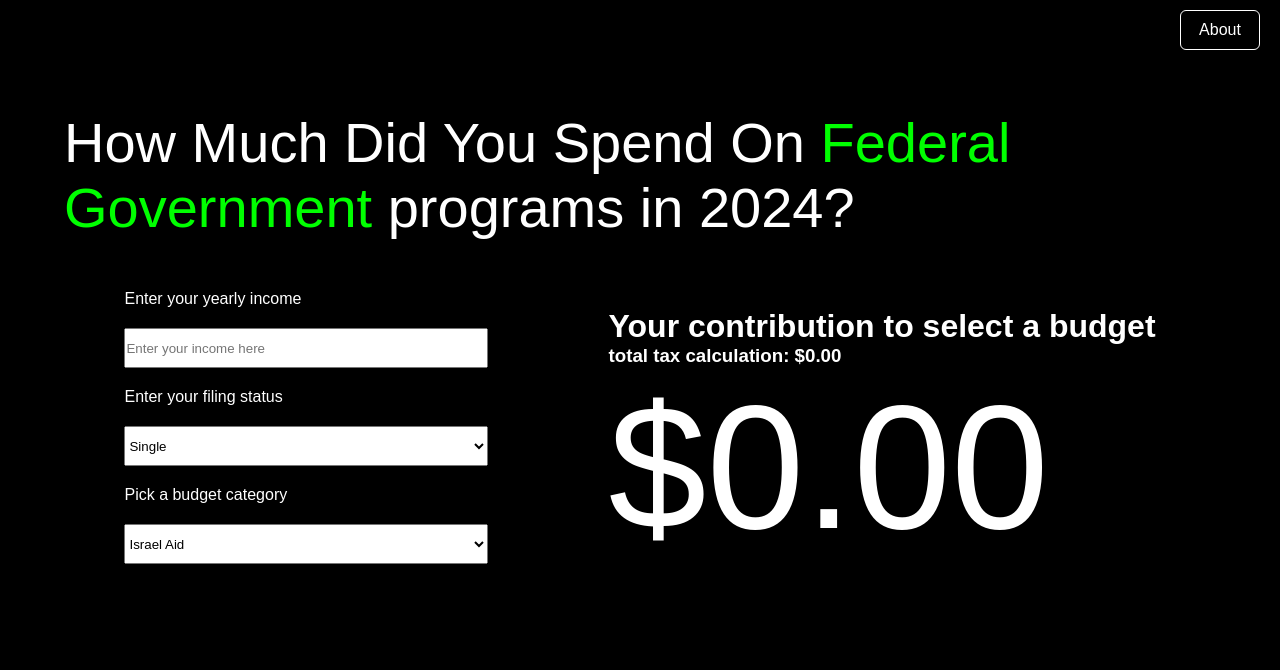
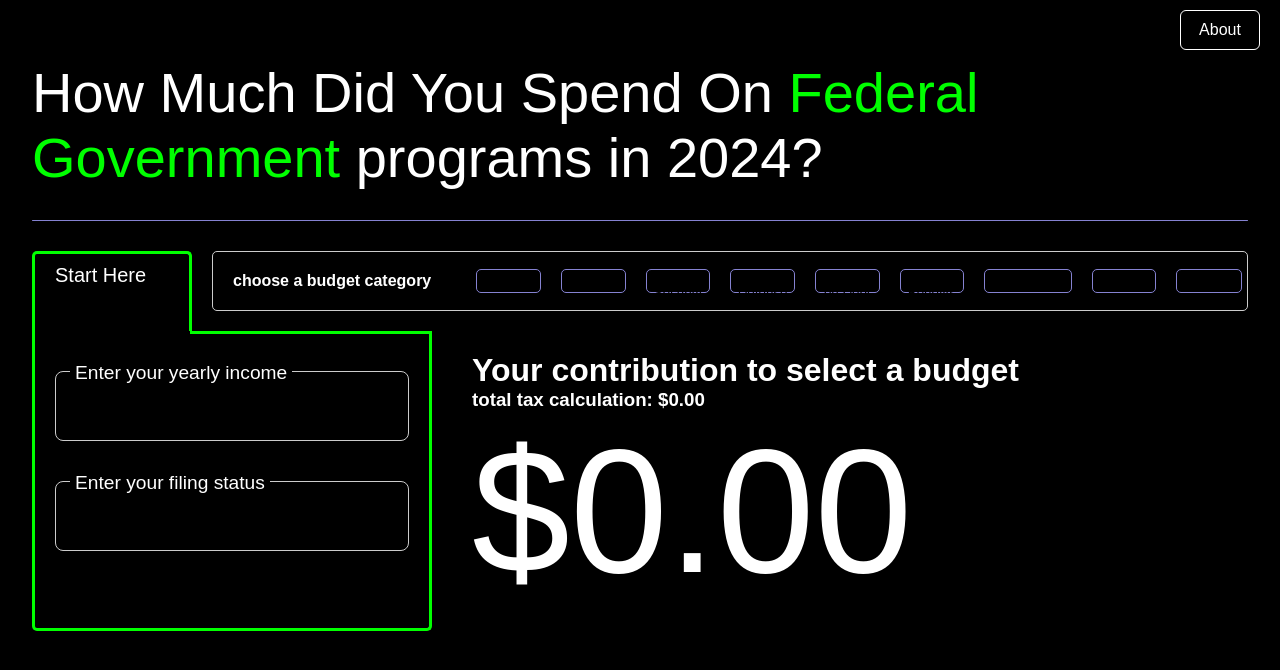
Before and after one commit to GiaredL/howmanytaxes, a Next.js app: page / in a window 1280 px wide. Shown: the top 670 px of the page. Built offline with nearby package versions, Linux system fonts and the light colour scheme; a web font is replaced by a local one.

Commit message:
tons of styling udpates

```diff
--- a/src/app/page.module.css
+++ b/src/app/page.module.css
@@ -9,34 +9,183 @@
 .header {
   width: 100%;
   max-width: 1600px;
-  margin-bottom: 50px;
+  margin-bottom: 0px;
 }
 
 .mainContainer {
   display: flex;
   flex-direction: column;
-  width: 90%;
-  max-width: 1200px;
+  width: 95%;
+  max-width: 1600px;
   margin: 0 auto;
-  align-items: center;
 }
 
 .heroText {
   span {
     font-size: 3.5rem;
   }
-  margin-bottom: 50px;
+  margin-bottom: 30px;
+}
+
+.animatedWords {
+  animation: flicker-glitch 0.8s alternate;
+}
+
+@keyframes flicker-glitch {
+  0% {
+    color: black;
+  }
+  10% {
+    color: lime;
+  }
+  15% {
+    color: black;
+  }
+  22% {
+    color: lime;
+  }
+  28% {
+    color: black;
+  }
+  35% {
+    color: lime;
+  }
+  40% {
+    color: black;
+  }
+  55% {
+    color: lime;
+  }
+  60% {
+    color: black;
+  }
+  80% {
+    color: lime;
+  }
+  100% {
+    color: lime;
+  }
+}
+
+.inputBar {
+  background-color: #8582d1;
+  border-radius: 8px;
+  height: 1px;
+  margin-bottom: 30px;
+  /* padding: 10px; */
+}
+
+.incomeInput {
+  width: 250px;
+  height: 30px;
+  background-color: white;
+  border: none;
+  padding: 10px;
+}
+
+.leftLabel {
+  padding: 10px 20px 20px 20px;
+  border: 3px solid lime;
+  border-bottom: none;
+  border-start-start-radius: 5px;
+  border-start-end-radius: 5px;
+  width: 160px;
+  height: 80px;
+}
+
+.leftLabel p {
+  font-size: 20px;
+}
+
+.inputLabels {
+  position: relative;
+  border: 3px solid lime;
+  padding: 20px 20px 20px 20px;
+  border-top: none;
+  border-end-start-radius: 5px;
+  width: 100%;
+  border-end-end-radius: 5px;
+  height: 300px;
+}
+
+.inputLabels input,
+.rightLabel select {
+  background-color: black;
+  border: 1px solid #cccccc;
+  border-radius: 8px;
+  padding: 10px;
+  height: 40px;
+}
+
+.label {
+  position: absolute;
+  left: 35px;
+  transform: translateY(0.7rem);
+  font-size: 1.2rem;
+  background-color: black;
+  padding: 0px 5px;
+}
+
+.inputLabels::before {
+  content: '';
+  position: absolute;
+  top: 0;
+  right: 0;
+  width: 239px;
+  height: 0;
+  border-top: 3px solid lime;
 }
 
 .main {
+  width: 100%;
+  /* border: 1px solid white; */
+}
+
+.budgetBarContainer {
   display: flex;
-  width: 100%;
-  justify-content: space-around;
+  gap: 20px;
+}
+
+.budgetBar {
+  display: flex;
+  align-items: center;
+  gap: 20px;
+  flex: 1;
+  /* padding: 5px 10px; */
+  border: 1px solid #cccccc;
+  /* background-color: #cccccc; */
+  padding: 5px;
+  border-radius: 5px;
+  height: 60px;
+  overflow-x: auto;
+  overflow-y: hidden;
+  align-items: center;
+}
+
+.budgetBar button {
+  width: 140px;
+  height: 50%;
+  border: 1px solid #8582d1;
+  background-color: transparent;
+  border-radius: 5px;
+  cursor: pointer;
+}
+
+.budgetBar p {
+  font-size: 16px;
+  margin-right: 10px;
+  font-weight: 800;
+  white-space: nowrap;
+  padding: 15px;
+}
+
+.heroContainers {
+  display: flex;
+  gap: 20px;
 }
 
 .inputContainer {
-  width: 35%;
-  padding: 0 20px;
+  width: 400px;
 }
 
 .resultContainer {
@@ -44,6 +193,8 @@
   flex-direction: column;
   justify-content: center;
   padding: 0 20px;
+  max-width: 950px;
+  /* align-items: center; */
 }
 
 .contributionContainer {
@@ -52,4 +203,5 @@
   width: 100%;
   height: 200px;
   font-size: 11rem;
+  max-width: 100%;
 }
--- a/src/app/page.tsx
+++ b/src/app/page.tsx
@@ -45,37 +45,58 @@ export default function Home() {
         <div className={styles.heroText}>
           <span>How Much Did You Spend</span>
           <span> On </span>
-          <span style={{ color: 'lime' }}>Federal Government</span>
+          <span style={{ color: 'lime' }} className={styles.animatedWords}>
+            Federal Government
+          </span>
           <span> programs in 2024?</span>
         </div>
-        <div className={styles.main}>
-          <div className={styles.inputContainer}>
-            <div className={styles.inputLabels}>
-              <div className={styles.leftLabel}>
-                <p>Enter your yearly income</p>
-                <input
+        <div className={styles.inputBar}>
+          {/* <input
             type="number"
             placeholder="Enter your income here"
             value={income || ''}
             onChange={e => setIncome(parseFloat(e.target.value) || 0)}
-                  style={{ width: '100%', height: '40px', marginTop: '20px', marginBottom: '20px' }}
+            className={styles.incomeInput}
+          /> */}
+        </div>
+        <div className={styles.main}>
+          <div className={styles.budgetBarContainer}>
+            <div className={styles.leftLabel}>
+              <p>Start Here</p>
+            </div>
+            <div className={styles.budgetBar}>
+              <p>choose a budget category</p>
+              {budgetOptions.map(b => (
+                <button key={b.value} onClick={() => setBudget(b.value as keyof typeof budgets)}>
+                  {b.label}
+                </button>
+              ))}
+            </div>
+          </div>
+          <div className={styles.heroContainers}>
+            <div className={styles.inputContainer}>
+              <div className={styles.inputLabels}>
+                <input
+                  type="number"
+                  value={income || ''}
+                  onChange={e => setIncome(parseFloat(e.target.value) || 0)}
+                  style={{ width: '100%', height: '70px', marginTop: '20px', marginBottom: '20px' }}
                 />
-              </div>
+                <label className={styles.label}>Enter your yearly income</label>
 
                 <div className={styles.rightLabel}>
-                <p>Enter your filing status</p>
                   <select
                     value={filingStatus}
                     onChange={e => setFilingStatus(e.target.value as FilingStatus)}
-                  style={{ width: '100%', height: '40px', marginTop: '20px', marginBottom: '20px' }}
+                    style={{ width: '100%', height: '70px', marginTop: '20px', marginBottom: '20px' }}
                   >
                     <option value="single">Single</option>
                     <option value="married-jointly">Married Filing Jointly</option>
                     <option value="head-of-household">Head of Household</option>
                   </select>
+                  <label className={styles.label}>Enter your filing status</label>
                 </div>
-            </div>
-
+                {/*
               <p>Pick a budget category</p>
               <select
                 value={budget}
@@ -87,7 +108,8 @@ export default function Home() {
                     {b.label}
                   </option>
                 ))}
-            </select>
+              </select> */}
+              </div>
             </div>
 
             <div className={styles.resultContainer}>
@@ -101,6 +123,7 @@ export default function Home() {
               </div>
             </div>
           </div>
+        </div>
       </main>
     </div>
   )
```
Lines whose indentation alone changed are shown as unchanged.
